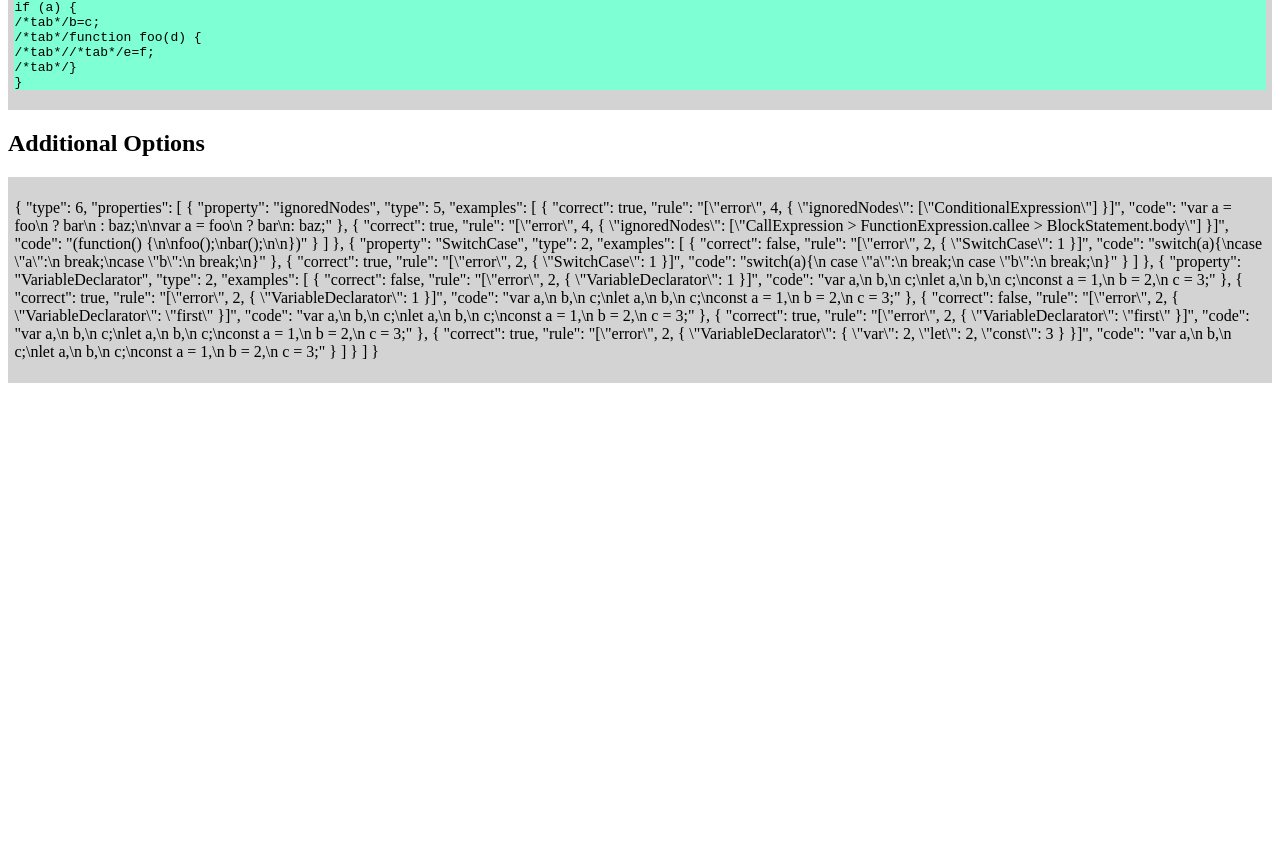
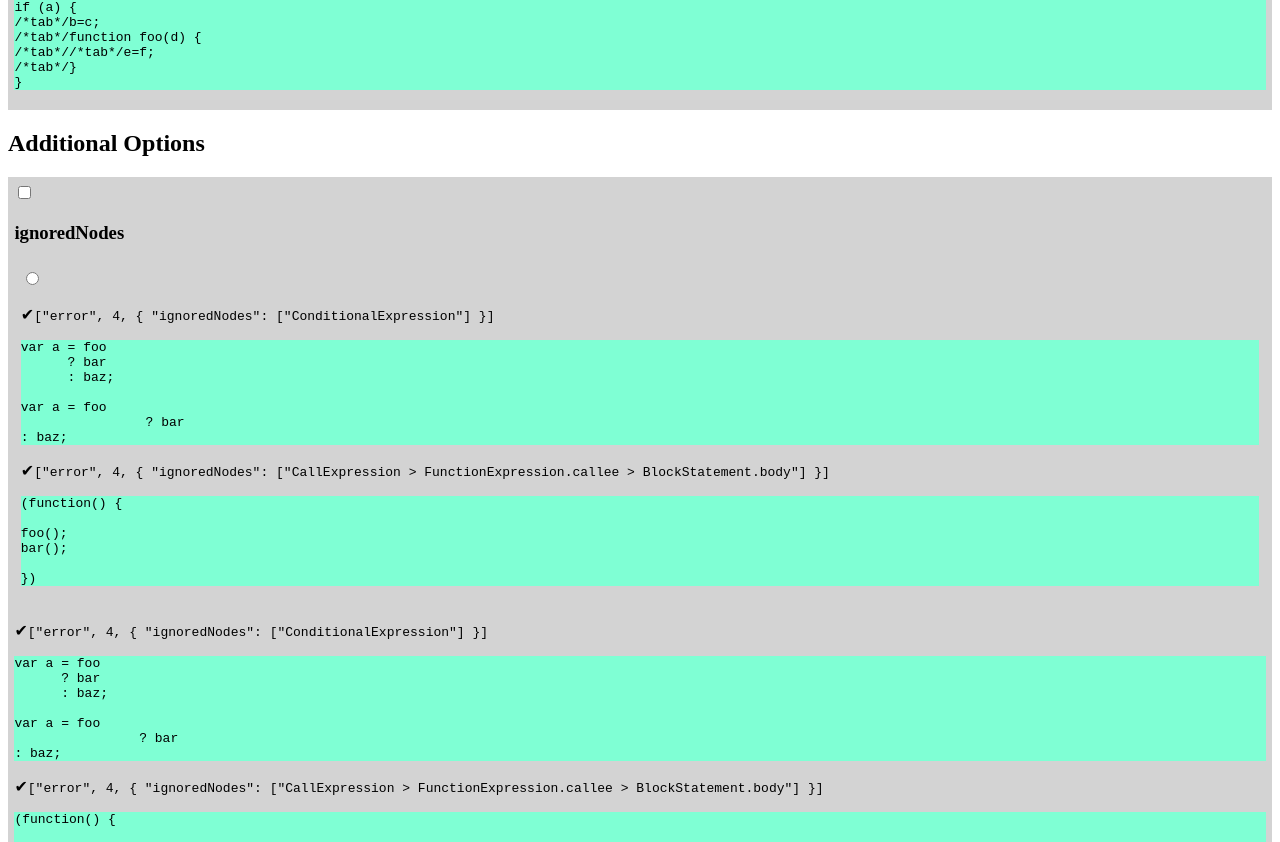
Before and after one commit to han41858/create-eslintrc, an Angular app: page / in a window 1280 px wide. Shown: the part 1692-2534 px from the top of the page. Before the commit the page ends 2083 px from the top, so only its background shows below. Built offline with nearby package versions, Linux system fonts and the light colour scheme.

Commit message:
ObjectOption simplify

```diff
--- a/src/app/common/interfaces.ts
+++ b/src/app/common/interfaces.ts
@@ -56,14 +56,11 @@ export interface StringOption extends OptionCommon {
 }
 
 export interface ObjectOption extends OptionCommon {
-	type: OptionType.Object;
+	type: OptionType;
 
-	properties: {
-		property: string;
-		type: OptionType;
-		options?: Option[];
-		examples?: Example[];
-	}[];
+	property: string;
+	options?: Option[];
+	examples?: Example[];
 }
 
 export type Option = BooleanOption | NumberOption | StringOption | ObjectOption;
--- a/src/app/components/rule-viewer/rule-viewer.component.html
+++ b/src/app/components/rule-viewer/rule-viewer.component.html
@@ -20,13 +20,13 @@
 
 	<ng-template #simpleOnOff>
 		<div class="option">
-			<input type="radio" id="on" [name]="rule.name">
-			<label for="on">on</label>
+			<input type="radio" [id]="rule.name + '_on'" [name]="rule.name">
+			<label [for]="rule.name + '_on'">on</label>
 		</div>
 
 		<div class="option">
-			<input type="radio" id="off" [name]="rule.name">
-			<label for="off">off</label>
+			<input type="radio" [id]="rule.name + '_off'" [name]="rule.name">
+			<label [for]="rule.name + '_off'">off</label>
 		</div>
 
 		<ng-container *ngFor="let example of rule.examples">
@@ -38,14 +38,22 @@
 	<ng-container *ngIf="rule.additionalOptions">
 		<h2>Additional Options</h2>
 
-		<div class="option" *ngFor="let option of rule.additionalOptions">
-			<p>{{ option | json }}</p>
+		<div class="option" *ngFor="let additionalOption of rule.additionalOptions;let i=index">
+			<input type="checkbox" [id]="rule.name + '_' + additionalOption.property">
+			<h3>{{ additionalOption.property }}</h3>
+
+			<ng-container
+					*ngTemplateOutlet="optionSelector;context: { ruleName: rule.name, index: i, option: additionalOption }"></ng-container>
+
+			<ng-container *ngFor="let example of additionalOption.examples">
+				<ng-container *ngTemplateOutlet="exampleViewer;context: { $implicit: example }"></ng-container>
+			</ng-container>
 		</div>
 	</ng-container>
 </ng-container>
 
 
-<ng-template #optionSelector let-ruleName let-index="index" let-option="option">
+<ng-template #optionSelector let-ruleName="ruleName" let-index="index" let-option="option">
 	<div class="option">
 		<input type="radio" [id]="ruleName + index" [name]="ruleName">
 
--- a/src/app/rules/eslint/indent.ts
+++ b/src/app/rules/eslint/indent.ts
@@ -47,10 +47,9 @@ function foo(d) {
 		}]
 	}],
 	additionalOptions: [{
-		type: OptionType.Object,
-		properties: [{
+		type: OptionType.StringArray,
+
 		property: 'ignoredNodes',
-			type: OptionType.StringArray,
 
 		examples: [{
 			correct: true,
@@ -161,6 +160,5 @@ const a = 1,
       c = 3;`
 		}]
 	}]
-	}]
 	// TODO: and more
 };
```
Lines whose indentation alone changed are shown as unchanged.
